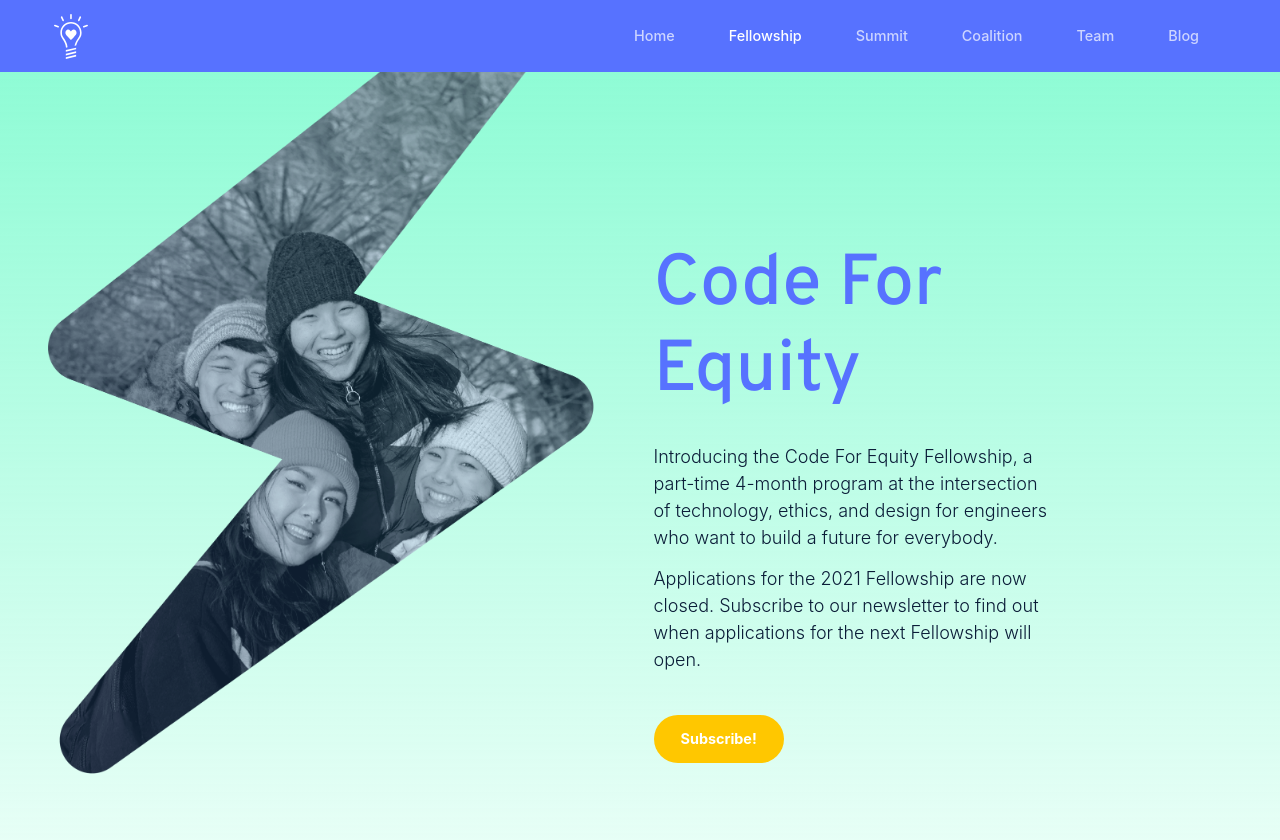
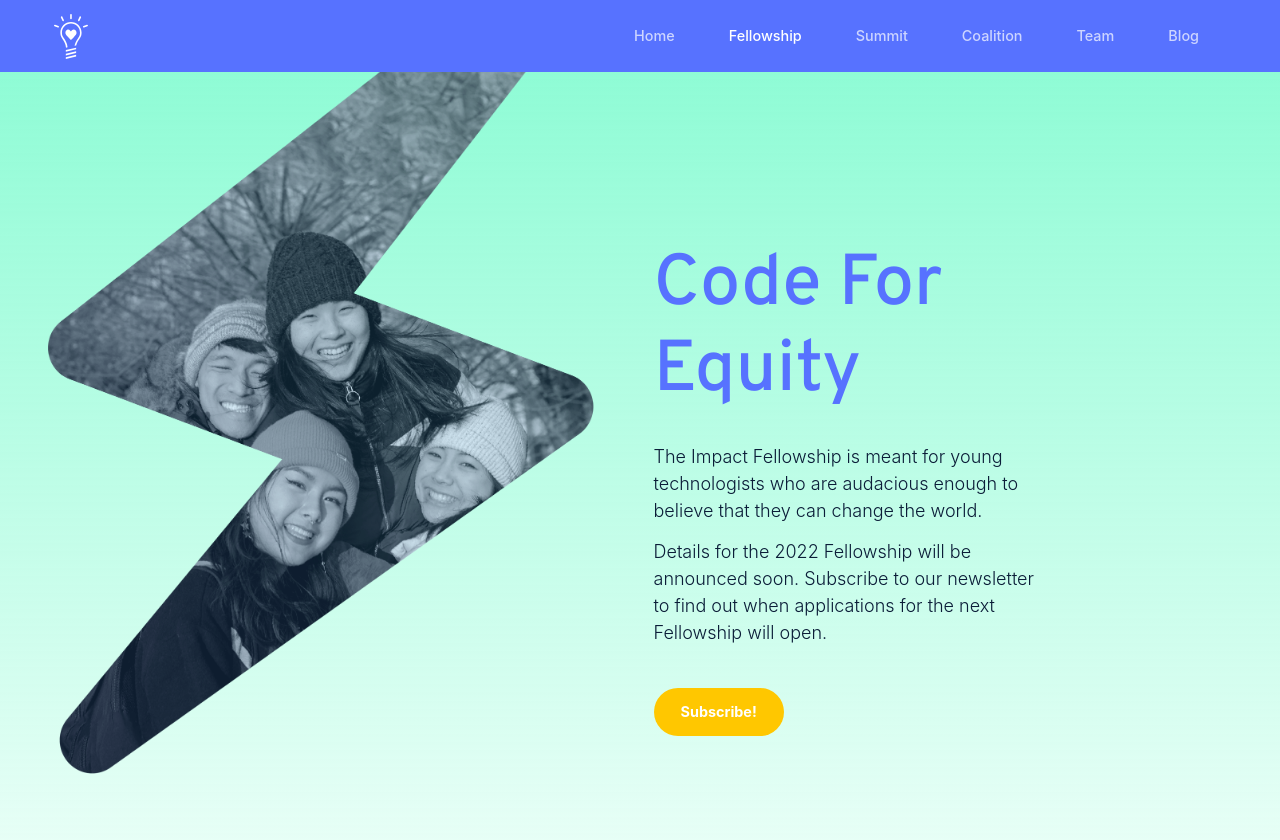
Before and after one commit to impact-labs/impact-labs.github.io, a Jekyll site: the page built from pages/fellowship.html, in a window 1280 px wide and 900 px high. Shown: the top 840 px of the window. Built offline with Jekyll 4.4.1, drawn with Linux system fonts in a browser that asks for light colours; some of the changed text lies outside the part shown.

Commit message:
Update fellowship.html

```diff
--- a/pages/fellowship.html
+++ b/pages/fellowship.html
@@ -15,10 +15,10 @@ image: /assets/images/seo/fellowship.jpg
 			<div class="col-10 col-md-4 lead">
 				<h1 class="text-primary mb-3">Code For Equity</h1>
 				<p>
-					Introducing the Code For Equity Fellowship, a part-time 4-month program at the intersection of technology, ethics, and design for engineers who want to build a future for everybody.
+					The Impact Fellowship is meant for young technologists who are audacious enough to believe that they can change the world.
 				</p>
 				<p>
-					Applications for the 2021 Fellowship are now closed. Subscribe to our newsletter to find out when applications for the next Fellowship will open.
+					Details for the 2022 Fellowship will be announced soon. Subscribe to our newsletter to find out when applications for the next Fellowship will open.
 				</p>
 				<a class="btn btn-warning mt-3" href="https://airtable.com/shrn3Sw913prQ2y6W" target="_blank" role="button" aria-pressed="true">Subscribe!</a>
 			</div>
@@ -45,7 +45,7 @@ image: /assets/images/seo/fellowship.jpg
 				In past years, The Impact Fellowship has been a 2-week gathering over winter break for computer scientists who hope to use their skills to create lasting social change.
 			</p>
 			<p>
-				For 2021, we’ve created the Code For Equity Fellowship, designed for the same type of passionate engineers, but with a much more specific goal: fixing the biggest problems in tech.
+				Now, we’ve created the Code For Equity Fellowship, designed for the same type of passionate engineers, but with a much more specific goal: fixing the biggest problems in tech.
 			</p>
 			</div>
 			<div class="col-12 col-md-3 mt-5 text-center">
@@ -230,7 +230,7 @@ image: /assets/images/seo/fellowship.jpg
 				<br/>
 				<h4>What exactly is the structure of the program?</h4>
 				<p>
-					The fellowship will take place over 4 months from December 2020 to March 2021. Fellows will be split into small groups of 6 to work on a specific, technical challenge facing the tech world today. Fellows will spend the first month researching their challenge, then spend the bulk of their time engineering and testing solutions to that challenge in order to produce their project’s deliverable. The final weeks will be dedicated to distilling each group’s findings and sharing what was learned with the wider CS community.
+					Fellows will be split into small groups to work on a specific, technical challenge facing the tech world today. Fellows will spend the first month researching their challenge, then spend the bulk of their time engineering and testing solutions to that challenge in order to produce their project’s deliverable. The final weeks will be dedicated to distilling each group’s findings and sharing what was learned with the wider CS community.
 				</p>
 				<br/>
 				<h4>What is the ‘deliverable’ that fellows are supposed to produce?</h4>
@@ -260,7 +260,7 @@ image: /assets/images/seo/fellowship.jpg
 				<br/>
 				<h4>What’s the application process like?</h4>
 				<p>
-					Applications for the 2021 Code For Equity Fellowship are now closed. Subscribe to our newsletter with <a href="https://airtable.com/shrn3Sw913prQ2y6W" target="_blank" rel="noreferrer">this link</a> to find out when applications for next year's fellowship will open.
+					Applications for the 2022 Fellowship are not yet open. Subscribe to our newsletter with <a href="https://airtable.com/shrn3Sw913prQ2y6W" target="_blank" rel="noreferrer">this link</a> to find out when applications for next year's fellowship will open.
 				</p>
 				<br/>
 				<h4>Help! I’m still confused! Where can I ask more questions?</h4>
```
